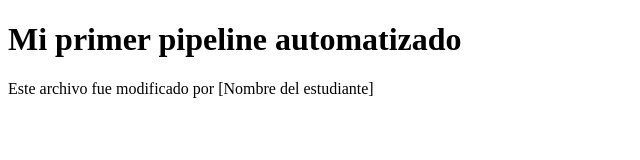
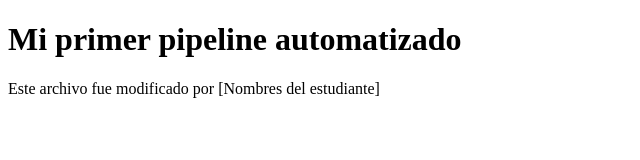
Before and after one commit to serpentblack/diplomadoscrum, a plain HTML site: page index.html in a window 1280 px wide. Shown: the full height of the page, 0-640 px from the left. Drawn offline with Linux system fonts and the light colour scheme.

Commit message:
Update index.html

```diff
--- a/index.html
+++ b/index.html
@@ -5,6 +5,6 @@
 </head>
 <body>
   <h1>Mi primer pipeline automatizado</h1>
-  <p>Este archivo fue modificado por [Nombre del estudiante]</p>
+  <p>Este archivo fue modificado por [Nombres del estudiante]</p>
 </body>
 </html>
```
